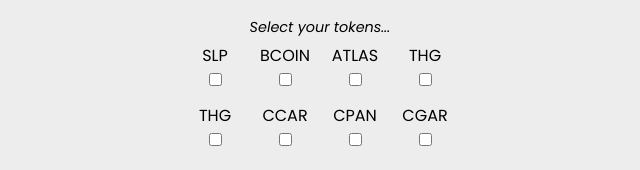
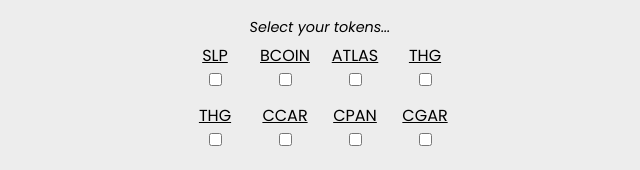
Before and after one commit to orozCoding/tokenstoclaim, a website with bundled scripts: page index.html in a window 1280 px wide. Shown: the part 239-409 px from the top of the page, 320-960 px from the left. Built offline with nearby package versions, Linux system fonts and the light colour scheme.

Commit message:
finish style and v0.0.4

```diff
--- a/css/styles.css
+++ b/css/styles.css
@@ -140,6 +140,10 @@ input {
   flex-wrap: wrap;
 }
 
+.checker-title {
+  text-decoration: underline;
+}
+
 .coin-checker {
   min-width: 60px;
 }
```
